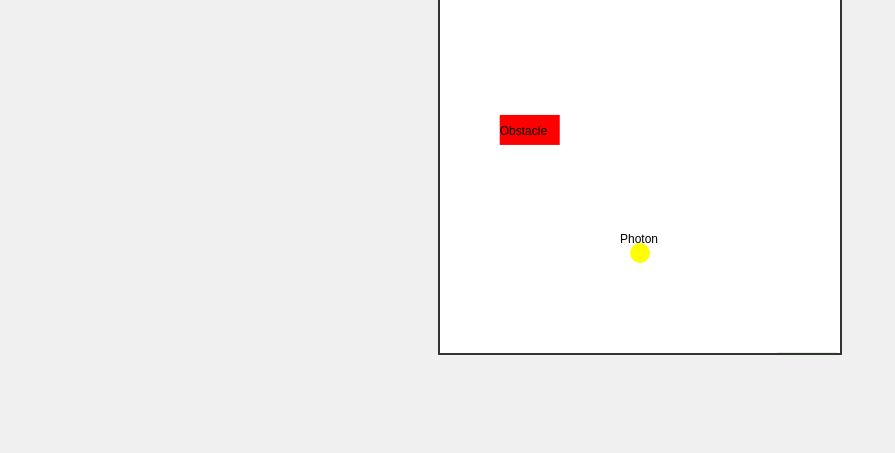
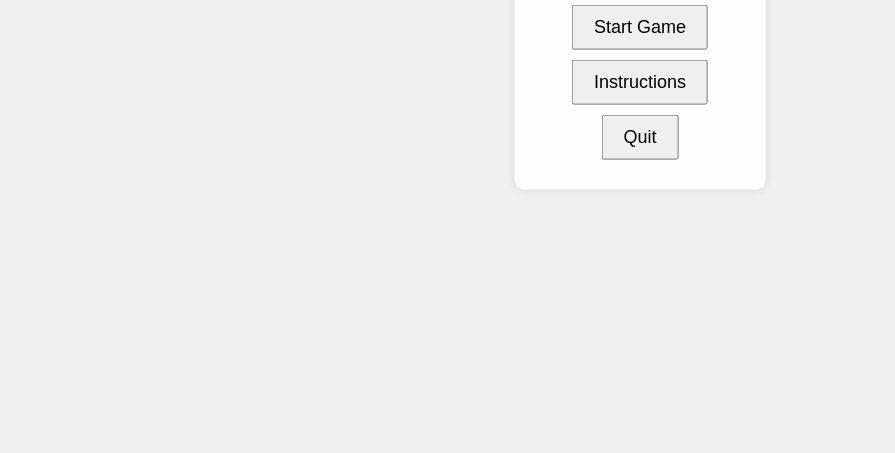
Before and after one commit to JerichoTheWall/phototransduction, a plain HTML site: page index.html in a window 1280 px wide. Shown: the part 347-800 px from the top of the page, without its empty margins (0-895 px from the left). Drawn offline with Linux system fonts and the light colour scheme.

Commit message:
Update index.html

```diff
--- a/index.html
+++ b/index.html
@@ -3,7 +3,7 @@
 <head>
     <meta charset="UTF-8">
     <meta name="viewport" content="width=device-width, initial-scale=1.0">
-    <title>Photon Quest: Phototransduction Game</title>
+    <title>Photon Quest v1.1: Phototransduction Game</title>
     <style>
         body {
             margin: 0;
@@ -19,13 +19,32 @@
             border: 2px solid #333;
             max-width: 100%;
             max-height: 100%;
-            touch-action: none; /* Prevents default touch behaviors */
+            touch-action: none;
+            display: none; /* Hidden until game starts */
+        }
+        #menu {
+            position: absolute;
+            top: 50%;
+            left: 50%;
+            transform: translate(-50%, -50%);
+            text-align: center;
+            background: rgba(255, 255, 255, 0.9);
+            padding: 20px;
+            border-radius: 10px;
+            box-shadow: 0 0 10px rgba(0, 0, 0, 0.1);
+        }
+        #menu button {
+            display: block;
+            margin: 10px auto;
+            padding: 10px 20px;
+            font-size: 18px;
+            cursor: pointer;
         }
         #score {
             position: absolute;
             top: 10px;
             left: 10px;
-            font-size: 20px;
+            font-size: 16px;
             color: #000;
         }
         #message {
@@ -39,7 +58,7 @@
             border-radius: 5px;
             text-align: center;
             max-width: 80%;
-            font-size: 16px;
+            font-size: 14px;
             display: none;
         }
         #restart {
@@ -48,14 +67,49 @@
             left: 50%;
             transform: translateX(-50%);
             padding: 10px 20px;
-            font-size: 18px;
+            font-size: 16px;
             cursor: pointer;
             display: none;
+        }
+        #instructions {
+            display: none;
+            position: absolute;
+            top: 50%;
+            left: 50%;
+            transform: translate(-50%, -50%);
+            background: rgba(255, 255, 255, 0.9);
+            padding: 20px;
+            border-radius: 10px;
+            box-shadow: 0 0 10px rgba(0, 0, 0, 0.1);
+            text-align: left;
+            max-width: 80%;
+        }
+        #instructions button {
+            margin-top: 10px;
+            padding: 5px 10px;
         }
     </style>
 </head>
 <body>
-    <canvas id="gameCanvas" width="400" height="600"></canvas>
+    <canvas id="gameCanvas" width="300" height="500"></canvas>
+    <div id="menu">
+        <h2>Photon Quest v1.1</h2>
+        <button onclick="startGame()">Start Game</button>
+        <button onclick="showInstructions()">Instructions</button>
+        <button onclick="window.close()">Quit</button>
+    </div>
+    <div id="instructions">
+        <h3>Instructions</h3>
+        <p>Guide the photon through the retina's phototransduction pathway!</p>
+        <ul>
+            <li>Tap the left side of the screen to move the photon left.</li>
+            <li>Tap the right side to move the photon right.</li>
+            <li>Hit green targets (e.g., Rhodopsin) in order to progress.</li>
+            <li>Avoid red obstacles to prevent losing points.</li>
+            <li>Complete all 5 levels to win!</li>
+        </ul>
+        <button onclick="hideInstructions()">Back</button>
+    </div>
     <div id="score">Score: 0</div>
     <div id="message"></div>
     <button id="restart" onclick="restartGame()">Restart</button>
@@ -65,17 +119,17 @@
         const scoreDisplay = document.getElementById('score');
         const messageDisplay = document.getElementById('message');
         const restartButton = document.getElementById('restart');
+        const menu = document.getElementById('menu');
+        const instructions = document.getElementById('instructions');
 
-        // Game state
         let score = 0;
         let gameOver = false;
         let level = 1;
-        let photon = { x: 200, y: 500, radius: 10, speed: 5 };
+        let photon = { x: 150, y: 450, radius: 10, speed: 5 };
         let targets = [];
         let obstacles = [];
         let lastTime = 0;
 
-        // Phototransduction steps (levels)
         const levels = [
             { name: "Hit Rhodopsin", target: "Rhodopsin", message: "Photon hits rhodopsin! It changes shape to activate." },
             { name: "Activate Transducin", target: "Transducin", message: "Rhodopsin activates transducin, a G-protein!" },
@@ -84,19 +138,31 @@
             { name: "Signal to Brain", target: "Signal", message: "Ion channels close, sending signal to the brain!" }
         ];
 
-        // Initialize game
-        function init() {
-            // Spawn initial target
+        function startGame() {
+            menu.style.display = 'none';
+            canvas.style.display = 'block';
+            score = 0;
+            level = 1;
+            gameOver = false;
+            targets = [];
+            obstacles = [];
+            photon.x = 150;
+            scoreDisplay.textContent = `Score: ${score}`;
             spawnTarget();
-            // Spawn obstacles periodically
             setInterval(spawnObstacle, 2000);
-            // Handle touch controls
-            canvas.addEventListener('touchstart', handleTouch);
-            // Start game loop
             requestAnimationFrame(gameLoop);
         }
 
-        // Spawn a target (e.g., Rhodopsin, Transducin)
+        function showInstructions() {
+            menu.style.display = 'none';
+            instructions.style.display = 'block';
+        }
+
+        function hideInstructions() {
+            instructions.style.display = 'none';
+            menu.style.display = 'block';
+        }
+
         function spawnTarget() {
             const target = {
                 x: Math.random() * (canvas.width - 60) + 30,
@@ -109,7 +175,6 @@
             targets.push(target);
         }
 
-        // Spawn an obstacle (inactive molecule)
         function spawnObstacle() {
             if (gameOver) return;
             const obstacle = {
@@ -123,7 +188,6 @@
             obstacles.push(obstacle);
         }
 
-        // Handle touch input (left/right tap)
         function handleTouch(event) {
             if (gameOver) return;
             event.preventDefault();
@@ -135,7 +199,6 @@
             }
         }
 
-        // Display educational message
         function showMessage(text) {
             messageDisplay.textContent = text;
             messageDisplay.style.display = 'block';
@@ -144,25 +207,21 @@
             }, 2000);
         }
 
-        // Game loop
         function gameLoop(timestamp) {
             if (gameOver) return;
 
-            const deltaTime = (timestamp - lastTime) / 16.67; // Normalize to 60fps
+            const deltaTime = (timestamp - lastTime) / 16.67;
             lastTime = timestamp;
 
-            // Update
             updateTargets(deltaTime);
             updateObstacles(deltaTime);
             checkCollisions();
 
-            // Draw
             draw();
 
             requestAnimationFrame(gameLoop);
         }
 
-        // Update targets
         function updateTargets(deltaTime) {
             targets.forEach((target, index) => {
                 target.y += target.speed * deltaTime;
@@ -173,7 +232,6 @@
             });
         }
 
-        // Update obstacles
         function updateObstacles(deltaTime) {
             obstacles.forEach((obstacle, index) => {
                 obstacle.y += obstacle.speed * deltaTime;
@@ -183,9 +241,7 @@
             });
         }
 
-        // Check collisions
         function checkCollisions() {
-            // Check target collisions
             targets.forEach((target, index) => {
                 if (
                     photon.x + photon.radius > target.x &&
@@ -208,7 +264,6 @@
                 }
             });
 
-            // Check obstacle collisions
             obstacles.forEach((obstacle, index) => {
                 if (
                     photon.x + photon.radius > obstacle.x &&
@@ -229,61 +284,53 @@
             });
         }
 
-        // Draw everything
         function draw() {
-            // Clear canvas
             ctx.fillStyle = '#fff';
             ctx.fillRect(0, 0, canvas.width, canvas.height);
 
-            // Draw photon
             ctx.fillStyle = 'yellow';
             ctx.beginPath();
             ctx.arc(photon.x, photon.y, photon.radius, 0, Math.PI * 2);
             ctx.fill();
             ctx.fillStyle = 'black';
-            ctx.font = '12px Arial';
-            ctx.fillText("Photon", photon.x - 20, photon.y - 10);
+            ctx.font = '10px Arial';
+            ctx.fillText("Photon", photon.x - 15, photon.y - 10);
 
-            // Draw targets
             targets.forEach(target => {
                 ctx.fillStyle = 'green';
                 ctx.fillRect(target.x, target.y, target.width, target.height);
                 ctx.fillStyle = 'black';
-                ctx.font = '12px Arial';
+                ctx.font = '10px Arial';
                 ctx.fillText(target.type, target.x, target.y + 20);
             });
 
-            // Draw obstacles
             obstacles.forEach(obstacle => {
                 ctx.fillStyle = 'red';
                 ctx.fillRect(obstacle.x, obstacle.y, obstacle.width, obstacle.height);
                 ctx.fillStyle = 'black';
-                ctx.font = '12px Arial';
+                ctx.font = '10px Arial';
                 ctx.fillText("Obstacle", obstacle.x, obstacle.y + 20);
             });
 
-            // Draw level
             ctx.fillStyle = 'black';
-            ctx.font = '20px Arial';
-            ctx.fillText(`Level ${level}: ${levels[level - 1].name}`, 10, 50);
+            ctx.font = '16px Arial';
+            ctx.fillText(`Level ${level}: ${levels[level - 1].name}`, 10, 30);
         }
 
-        // Restart game
         function restartGame() {
             score = 0;
             level = 1;
             gameOver = false;
             targets = [];
             obstacles = [];
-            photon.x = 200;
+            photon.x = 150;
             scoreDisplay.textContent = `Score: ${score}`;
             restartButton.style.display = 'none';
             spawnTarget();
             requestAnimationFrame(gameLoop);
         }
 
-        // Start the game
-        init();
+        canvas.addEventListener('touchstart', handleTouch);
     </script>
 </body>
 </html>
```
